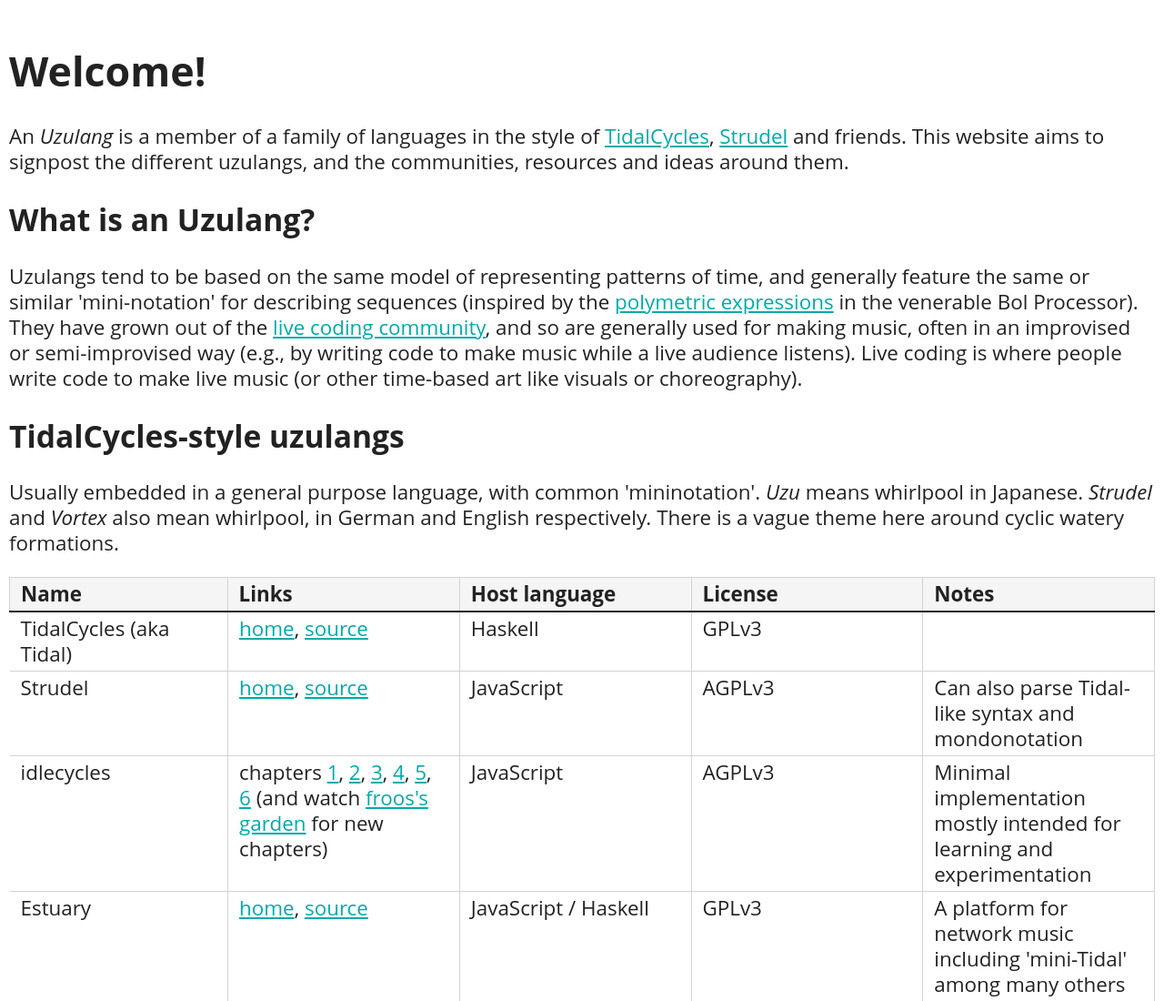
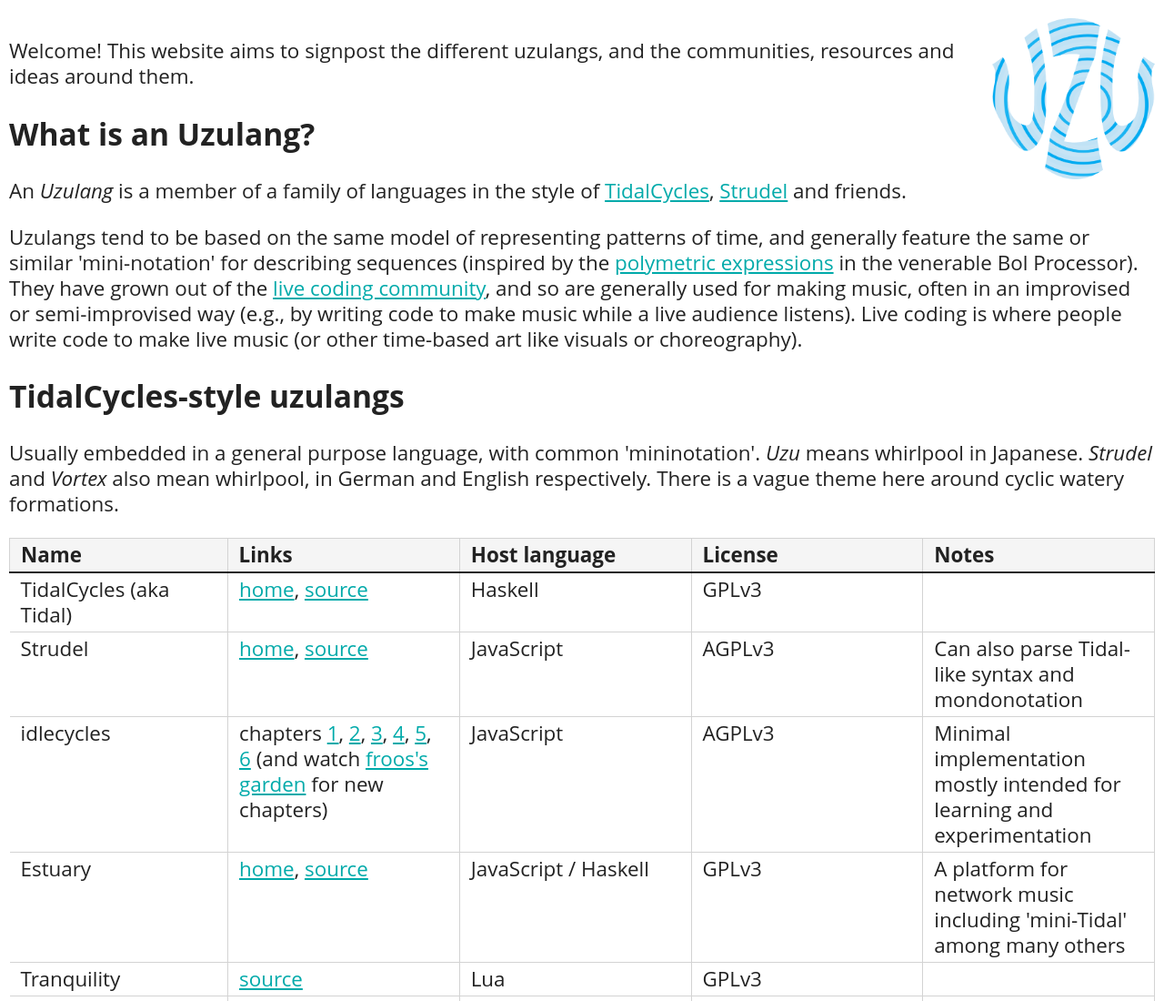
Before and after one commit to tidalcycles/uzu, an Eleventy site: page src/index.md in a window 1280 px wide. Shown: the top 1100 px of the page at 91% size. Built offline with nearby package versions, Linux system fonts and the light colour scheme; Eleventy itself is replaced by a stand-in of ours; files that its build step writes are made by us from their sources.

Commit message:
tweaks and logo placeholder

```diff
--- a/eleventy.config.js
+++ b/eleventy.config.js
@@ -1,5 +1,6 @@
 module.exports = function (eleventyConfig) {
     eleventyConfig.addPassthroughCopy("src/style.css");
+    eleventyConfig.addPassthroughCopy("src/static/images/uzu.png");
     eleventyConfig.addPassthroughCopy("src/CNAME");
 };
 
--- a/src/index.md
+++ b/src/index.md
@@ -1,13 +1,15 @@
 ---
 layout: default-layout.njk
-title: Uzu
+title: Uzulangs
 ---
 
-# Welcome!
+<img id="logo" src="static/images/uzu.png" />
 
-An *Uzulang* is a member of a family of languages in the style of [TidalCycles](https://tidalcycles.org), [Strudel](https://strudel.cc/) and friends. This website aims to signpost the different uzulangs, and the communities, resources and ideas around them.
+Welcome! This website aims to signpost the different uzulangs, and the communities, resources and ideas around them.
 
 ## What is an Uzulang?
+
+An *Uzulang* is a member of a family of languages in the style of [TidalCycles](https://tidalcycles.org), [Strudel](https://strudel.cc/) and friends.
 
 Uzulangs tend to be based on the same model of representing patterns of time,
 and generally feature the same or similar 'mini-notation' for describing
--- a/src/style.css
+++ b/src/style.css
@@ -11,6 +11,10 @@
   padding-top: 20px;
 }
 
+img#logo {
+  width: 8em;
+  float: right;
+}
 
 a {
   color: #0aa;
```
